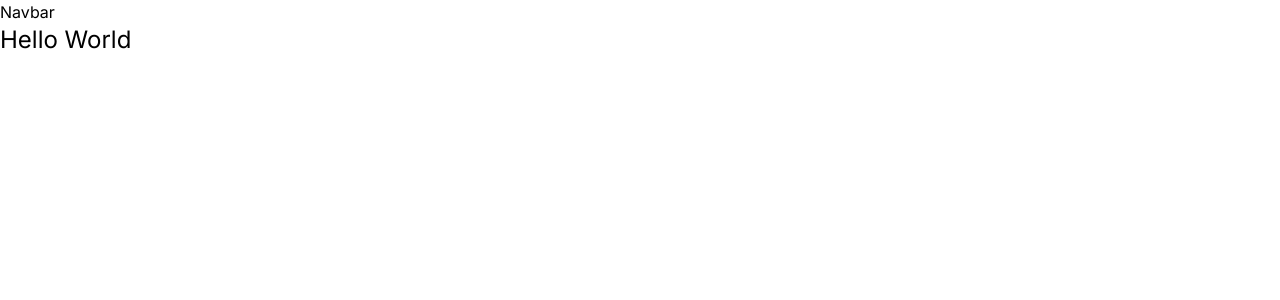
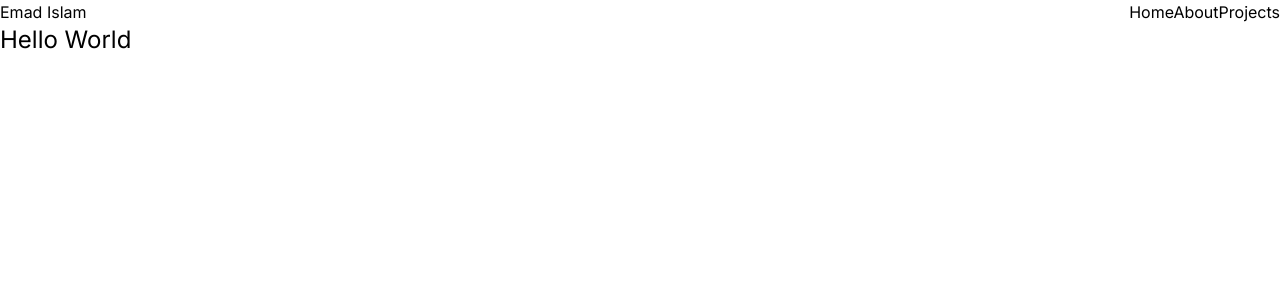
Before and after one commit to code-emad/porfolio-ver1, a Next.js app: page / in a window 1280 px wide. Shown: the top 300 px of the page. Built offline with nearby package versions, Linux system fonts and the light colour scheme.

Commit message:
working on navbar and adding styling

```diff
--- a/src/app/Components/Navbar.tsx
+++ b/src/app/Components/Navbar.tsx
@@ -1,15 +1,15 @@
-"use client" // this is a client component
-import React from "react"
-import { useState } from "react"
-import { Link } from "react-scroll/modules"
-import { usePathname } from "next/navigation"
-import { useTheme } from "next-themes"
-import { RiMoonFill, RiSunLine } from "react-icons/ri"
-import { IoMdMenu, IoMdClose } from "react-icons/io"
+"use client"; // this is a client component
+import React from "react";
+import { useState } from "react";
+import { Link } from "react-scroll/modules";
+import { usePathname } from "next/navigation";
+import { useTheme } from "next-themes";
+import { RiMoonFill, RiSunLine } from "react-icons/ri";
+import { IoMdMenu, IoMdClose } from "react-icons/io";
 
 interface NavItem {
-    label: string
-    page: string
+  label: string;
+  page: string;
 }
 
 const NAV_ITEMS: Array<NavItem> = [
@@ -24,20 +24,30 @@ const NAV_ITEMS: Array<NavItem> = [
   {
     label: "Projects",
     page: "projects",
-    }
-]
-
+  },
+];
 
 const Navbar = () => {
-    const {systemTheme, theme, setTheme} = useTheme()
-    const currentTheme = theme === "system" ? systemTheme : theme
-    const [navbar, setNavbar] = useState(false)
-
-
+  const { systemTheme, theme, setTheme } = useTheme();
+  const currentTheme = theme === "system" ? systemTheme : theme;
+  const [navbar, setNavbar] = useState(false);
 
   return (
-    <div>Navbar</div>
-  )
-}
+    <header>
+      <div className="justify-between md:items-center md:flex">
+        <div>
+          <div>
+            <h2>Emad Islam</h2>
+          </div>
+        </div>
+        <div>
+            {NAV_ITEMS.map((item, idx) => {
+                return <a key={idx}>{item.label}</a>
+            })}
+        </div>
+      </div>
+    </header>
+  );
+};
 
-export default Navbar
+export default Navbar;
```
Lines whose indentation alone changed are shown as unchanged.
